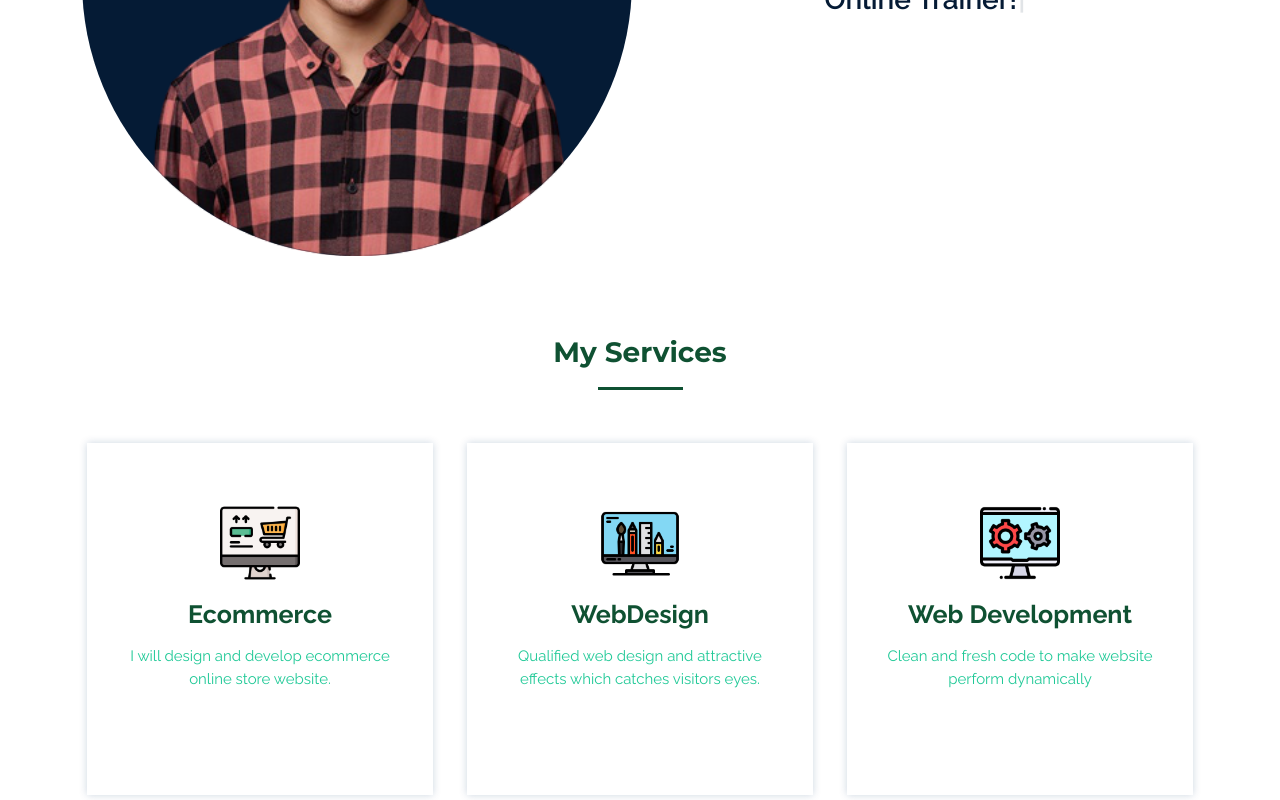
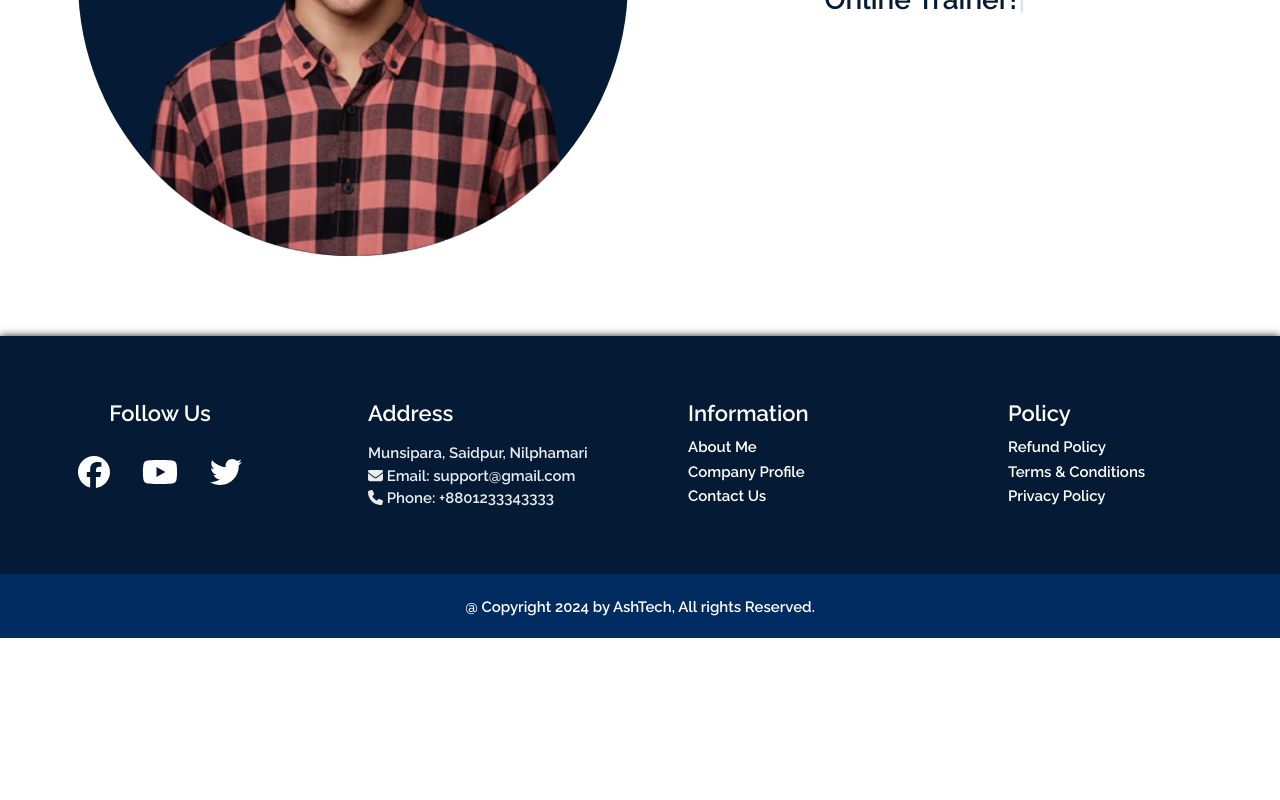
Before and after one commit to Ashraful05/react_js_template_from_scratch, a React (Create React App) app: page / in a window 1280 px wide. Shown: the part 5271-6071 px from the top of the page. After the commit the page ends 5909 px from the top, so only its background shows below. Built offline with nearby package versions, Linux system fonts and the light colour scheme; grey boxes are pictures that could not be loaded.

Commit message:
footer module completed

```diff
--- a/package.json
+++ b/package.json
@@ -4,6 +4,7 @@
   "private": true,
   "dependencies": {
     "@fortawesome/fontawesome-svg-core": "^6.7.1",
+    "@fortawesome/free-brands-svg-icons": "^6.7.1",
     "@fortawesome/free-solid-svg-icons": "^6.7.1",
     "@fortawesome/react-fontawesome": "^0.2.2",
     "@testing-library/jest-dom": "^5.17.0",
--- a/src/App.js
+++ b/src/App.js
@@ -1,4 +1,4 @@
-import React from "react";
+import React, {Fragment} from "react";
 import TopBanner from "./components/TopBanner/TopBanner";
 import Services from "./components/Services/Services";
 import TopNavigation from "./components/TopNavigation/TopNavigation";
@@ -9,6 +9,7 @@ import Courses from "./components/Courses/Courses";
 import Video from "./components/Video/Video";
 import ClientReview from "./components/ClientReview/ClientReview";
 import AboutMe from "./components/AboutMe/AboutMe";
+import Footer from "./components/Footer/Footer";
 
 function App() {
   return (
@@ -23,7 +24,8 @@ function App() {
        <Video/>
        <ClientReview/>
        <AboutMe/>
-       <Services/>
+       <Footer/>
+
    </div>
   );
 }
--- a/src/asset/css/custom.css
+++ b/src/asset/css/custom.css
@@ -264,6 +264,7 @@
     display: flex;
     align-items: flex-end;
     justify-content: center;
+    float:right;
 }
 .aboutImage{
     height: 100%;
@@ -289,3 +290,68 @@
     font-weight: 600;
     font-size: 28px;
 }
+.footerSection{
+    margin-top: 5rem;
+    box-shadow: 0 0 8px 0;
+    background-color: #051b35;
+}
+.footerName{
+    color: #ffffff;
+    margin-top: 1rem;
+    font-family: 'Raleway',sans-serif;
+    font-size: 22px;
+    font-weight: 600;
+}
+.social-container{
+    margin-top: 30px;
+}
+a.social{
+    margin: 0 1rem;
+    transition: transform 250ms;
+    display: inline-block;
+}
+a.social:hover{
+    transform: translateY(-2px);
+}
+a.facebook{
+    color: #ffffff;
+}
+a.youtube{
+    color: #ffffff;
+}
+a.twitter{
+    color:#ffffff;
+}
+.footerDescription{
+    color: #e9ecef;
+    margin-top: 1rem;
+    font-family: 'Raleway',sans-serif;
+    font-size: 15px;
+    font-weight: 600;
+}
+.footerLink{
+    text-decoration: none;
+    font-family: 'Raleway',sans-serif;
+    font-size: 15px;
+    font-weight: 600;
+    color: #ffffff;
+}
+.footerLink:hover{
+    text-decoration: none;
+    color: #fff904;
+}
+.copyRightSection{
+    padding: 20px 20px 20px 20px;
+    background-color: #002c61;
+}
+.copyRightLink{
+    text-decoration: none;
+    font-family: 'Raleway',sans-serif;
+    font-size: 15px;
+    font-weight: 600;
+    color: #ffffff;
+}
+.copyRightLink:hover{
+    text-decoration: none;
+    color: #ffffff;
+}
--- a/src/components/AboutMe/AboutMe.jsx
+++ b/src/components/AboutMe/AboutMe.jsx
@@ -22,18 +22,15 @@ export default class AboutMe extends Component{
                             <div className={'aboutMeBody'}>
                                 <h2 className={'aboutMeDetails'}>Hi there, i'm</h2>
                                 <h2 className={'aboutMeTitle'}>Ashraful</h2>
-                                <h3 className={'aboutMeDetails'}>
-                                    Works as
-                                    <span id={''}>
+                                <h3 className={'aboutMeDetails'}>Works as
+                                    <span>
                                        <TypewriterComponent
-
                                            options={{
                                                strings:['Web App Developer!', 'Online Trainer!'],
                                                autoStart:true,
                                                delay:75,
                                                loop:true
                                            }}
-
                                        />
                                     </span>
                                 </h3>
--- /dev/null
+++ b/src/components/Footer/Footer.jsx
@@ -0,0 +1,49 @@
+import React, {Component, Fragment} from "react";
+import {Col, Container, Row} from "react-bootstrap";
+import {FontAwesomeIcon} from "@fortawesome/react-fontawesome";
+import {faFacebook, faTwitter, faYoutube} from "@fortawesome/free-brands-svg-icons";
+import {faEnvelope, faPhone} from "@fortawesome/free-solid-svg-icons";
+
+export default class Footer extends Component{
+    render() {
+        return(
+            <Fragment>
+                <Container fluid={true} className={'footerSection'}>
+                    <Row>
+                        <Col lg={3} md={6} sm={12} className={'p-5 text-center'}>
+                            <h2 className={'footerName text-center'}>Follow Us </h2>
+                               <div className={'social-container'}>
+                                   <a href="" className={'facebook social'}><FontAwesomeIcon icon={faFacebook} size={'2x'}/></a>
+                                   <a href="" className={'youtube social'}><FontAwesomeIcon icon={faYoutube} size={'2x'}/></a>
+                                   <a href="" className={'twitter social'}><FontAwesomeIcon icon={faTwitter} size={'2x'}/></a>
+                               </div>
+                        </Col>
+                        <Col lg={3} md={6} sm={12} className={'p-5 text-justify'}>
+                            <h2 className={'footerName'}>Address</h2>
+                            <p className={'footerDescription'}>
+                                Munsipara, Saidpur, Nilphamari
+                                <FontAwesomeIcon icon={faEnvelope}/> Email: support@gmail.com <br/>
+                                <FontAwesomeIcon icon={faPhone}/> Phone: +8801233343333
+                            </p>
+                        </Col>
+                        <Col lg={3} md={6} sm={12} className={'p-5 text-justify'}>
+                            <h2 className={'footerName'}>Information</h2>
+                            <a href="" className={'footerLink'}>About Me</a><br/>
+                            <a href="" className={'footerLink'}>Company Profile</a><br/>
+                            <a href="" className={'footerLink'}>Contact Us</a>
+                        </Col>
+                        <Col lg={3} md={6} sm={12} className={'p-5 text-justify'}>
+                            <h2 className={'footerName'}>Policy</h2>
+                            <a href="" className={'footerLink'}>Refund Policy</a><br/>
+                            <a href="" className={'footerLink'}>Terms & Conditions</a><br/>
+                            <a href="" className={'footerLink'}>Privacy Policy</a>
+                        </Col>
+                    </Row>
+                </Container>
+                <Container fluid={true} className={'text-center copyRightSection'}>
+                    <a href="" className={'copyRightLink'}>@ Copyright 2024 by AshTech, All rights Reserved.</a>
+                </Container>
+            </Fragment>
+        )
+    }
+}
--- a/src/components/TopNavigation/TopNavigation.jsx
+++ b/src/components/TopNavigation/TopNavigation.jsx
@@ -13,15 +13,18 @@ export default class TopNavigation extends Component{
         this.state={
             navBarTitle:'navTitle',
             navBarLogo:[whiteLogo],
+            navVariant:'dark',
             navBarBack:'navBarBackground',
             navBarItem:'navItem'
         }
     }
     onScroll=()=>{
         if(window.scrollY>100){
-            this.setState({navBarTitle: 'navTitleScroll',navBarLogo:[blackLogo],navBarBack:'navBarBackgroundScroll',navBarItem:'navItemScroll'})
+            this.setState({navBarTitle: 'navTitleScroll',navBarLogo:[blackLogo],
+                navBarBack:'navBarBackgroundScroll',navBarItem:'navItemScroll',navVariant:'light'})
         }else if(window.scrollY<100){
-            this.setState({navBarTitle:'navTitleScroll',navBarLogo:[whiteLogo],navBarBack:'navBarBackground',navBarItem:'navItem'})
+            this.setState({navBarTitle:'navTitleScroll',navBarLogo:[whiteLogo],
+                navBarBack:'navBarBackground',navBarItem:'navItem',navVariant:'dark'})
         }
     }
     componentDidMount() {
@@ -31,7 +34,7 @@ export default class TopNavigation extends Component{
     render() {
         return(
             <Fragment>
-                <Navbar collapseOnSelect fixed={'top'} expand="lg" className={this.state.navBarBack} variant={'dark'}>
+                <Navbar collapseOnSelect fixed={'top'} expand="lg" className={this.state.navBarBack} variant={this.state.navVariant}>
                     <Container>
                         <Navbar.Brand href="#home" className={this.state.navBarTitle}><img src={this.state.navBarLogo} alt=""/>React App From Scratch</Navbar.Brand>
                         <Navbar.Toggle aria-controls="responsive-navbar-nav" />
```
Also changed, not shown: 1 other file (tests, documents, lock files or other folders).
